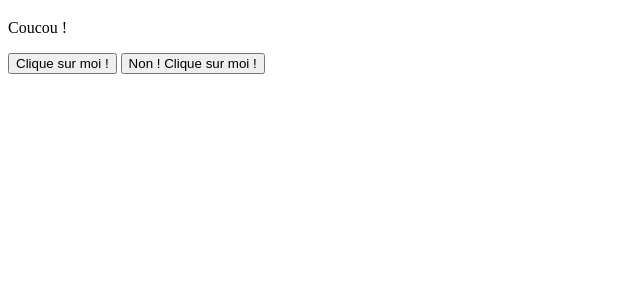
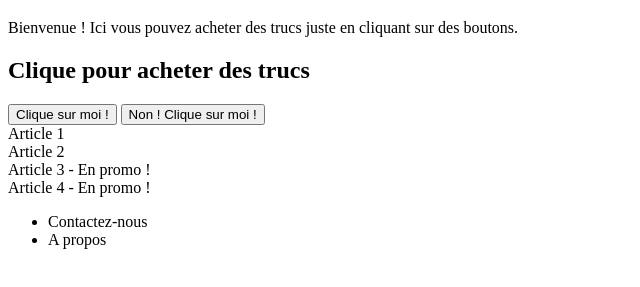
Before and after one commit to Okuspo/Workshop_Sass, a plain HTML site: page index.html in a window 1280 px wide. Shown: the part 61-348 px from the top of the page, without its empty margins (0-640 px from the left). Drawn offline with Linux system fonts and the light colour scheme.

Commit message:
Updated summary content and html pages

```diff
--- a/index.html
+++ b/index.html
@@ -3,6 +3,9 @@
 <head>
     <meta charset="UTF-8">
     <link href="style/style.css" rel="stylesheet" type="text/css">
+    <link rel="preconnect" href="https://fonts.googleapis.com">
+    <link rel="preconnect" href="https://fonts.gstatic.com" crossorigin>
+    <link href="https://fonts.googleapis.com/css2?family=Lato:wght@400;700;900&display=swap" rel="stylesheet">
     <meta name="viewport" content="width=device-width, initial-scale=1.0">
     <title>Sass workshop</title>
 </head>
@@ -12,11 +15,35 @@
     </header>
     <main>
 
-        <section>
-            <p>Coucou !</p>
-            <button class="cta">Clique sur moi !</button>
-            <button class="cta">Non ! Clique sur moi !</button>
+        <section class="welcome-section">
+            <p>Bienvenue ! Ici vous pouvez acheter des trucs juste en cliquant sur des boutons.</p>
+
         </section>
+        <section class="cta-section">
+            <h2 class="">Clique pour acheter des trucs</h2>
+            <button class="cta__button-1">Clique sur moi !</button>
+            <button class="cta__button-2">Non ! Clique sur moi !</button>
+        </section>
+        <section class="go-to-shop">
+            <article class="go-to-shop__item">
+                Article 1
+            </article>
+            <article class="go-to-shop__item">
+                Article 2
+            </article>
+            <article class="go-to-shop__item_on-sale">
+                Article 3 - En promo !
+            </article>
+            <article class="go-to-shop__item_on-sale">
+                Article 4 - En promo !
+            </article>
+        </section>
+        <footer>
+            <ul class="footer__links">
+                <li class="footer__links__contact">Contactez-nous</li>
+                <li class="footer__links__a-propos">A propos</li>
+            </ul>
+        </footer>
     </main>
 </body>
 </html>
```
Also changed, not shown: pages/product.html (added, +15 -0 lines), 3 other files.
